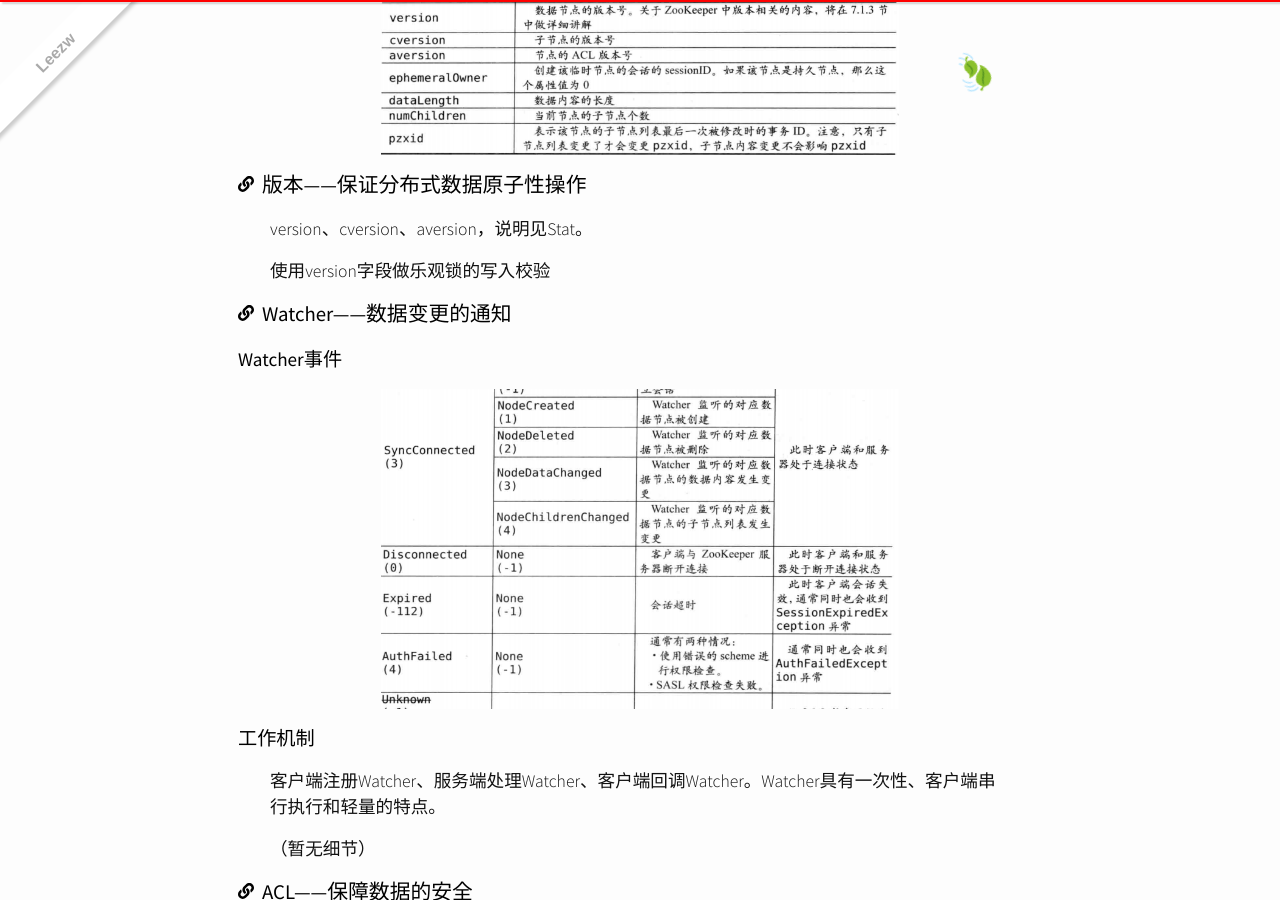
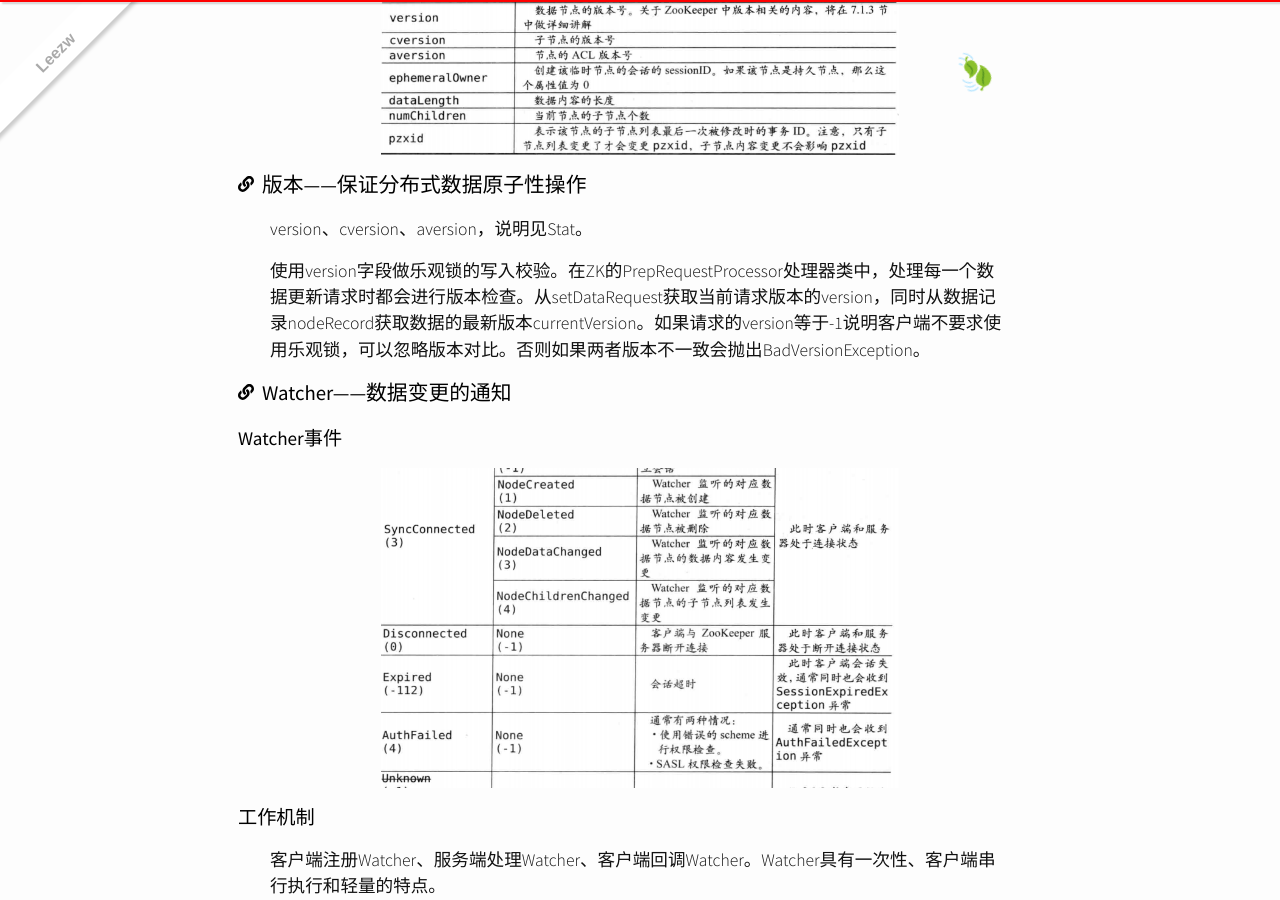
Before and after one commit to quantum-li/quantum-li.github.io, a Jekyll site: the page built from _posts/2020-05-08-from-paxos-to-zookeeper.md, in a window 1280 px wide and 900 px high, scrolled down 16090 px. Built offline with Jekyll 4.4.1, drawn with Linux system fonts in a browser that asks for light colours; nearby versions of some CDN libraries; comment, search, counter and statistics services are not loaded.

Commit message:
2020-05-19 15:22:13

```diff
--- a/_posts/2020-05-08-from-paxos-to-zookeeper.md
+++ b/_posts/2020-05-08-from-paxos-to-zookeeper.md
@@ -489,7 +489,7 @@ ZK中的事务是指能够改变ZK服务器状态的操作，包括节点创建
 
 version、cversion、aversion，说明见Stat。
 
-使用version字段做乐观锁的写入校验
+使用version字段做乐观锁的写入校验。在ZK的PrepRequestProcessor处理器类中，处理每一个数据更新请求时都会进行版本检查。从setDataRequest获取当前请求版本的version，同时从数据记录nodeRecord获取数据的最新版本currentVersion。如果请求的version等于-1说明客户端不要求使用乐观锁，可以忽略版本对比。否则如果两者版本不一致会抛出BadVersionException。
 
 ### Watcher——数据变更的通知
 
```
